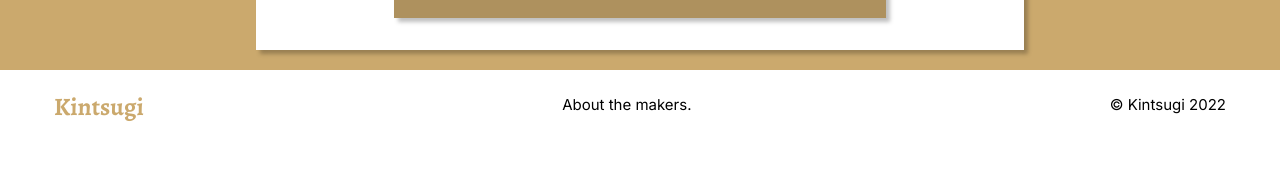
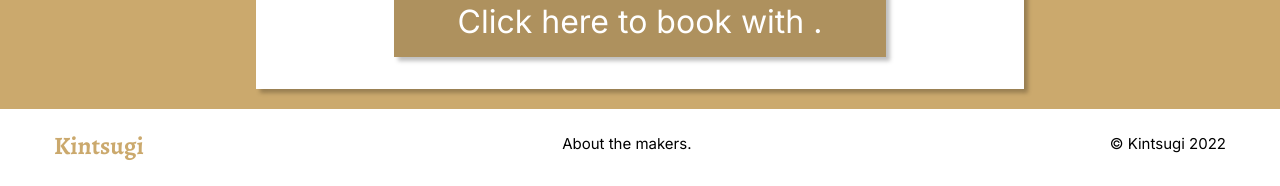
Before and after one commit to heyjiani/project-kintsugi, a React (Create React App) app in the folder react-front-end/: page /booking/1 in a window 1280 px wide. Shown: the part 611-797 px from the top of the page. Built offline with nearby package versions, Linux system fonts and the light colour scheme; no server answers.

Commit message:
adjusted footer and background heights for page consistancy

```diff
--- a/react-front-end/src/components/Professionals/ProfessionalListItem.jsx
+++ b/react-front-end/src/components/Professionals/ProfessionalListItem.jsx
@@ -40,7 +40,7 @@ export default function ProfessionalListItem(props) {
           </li>
         </ul>
       </div>
-      <footer>
+      <footer className="card">
         <button onClick={() => handleOnClick(id)}>Find out more</button>
       </footer>
     </li>
--- a/react-front-end/src/scss/components/_appointmentList.scss
+++ b/react-front-end/src/scss/components/_appointmentList.scss
@@ -6,7 +6,6 @@
   text-align: center;
   justify-content: center;
   margin-left: 20%;
-  margin-right: 20%;
   flex-direction: column;
   li:hover {
     background-color: #ae915e;
--- a/react-front-end/src/scss/components/_professionalList.scss
+++ b/react-front-end/src/scss/components/_professionalList.scss
@@ -8,7 +8,7 @@
     text-align: center;
     width: 70%;
     margin-left: 30%;
-    min-height: 575px;
+    min-height: 75vh;
 
     span {
       color: #cba96d;
--- a/react-front-end/src/scss/components/video.scss
+++ b/react-front-end/src/scss/components/video.scss
@@ -2,7 +2,7 @@
   margin: 3em 0;
   padding: 5rem 0;
   background-color: #cba96d;
-  min-height: 575px;
+  min-height: 80vh;
   margin-bottom: 0px;
 
   &__container {
--- a/react-front-end/src/scss/styles/_index.scss
+++ b/react-front-end/src/scss/styles/_index.scss
@@ -98,14 +98,43 @@ span {
   flex-direction: column;
   justify-content: space-between;
   text-align: center;
+  min-height: 90vh;
+  // overflow: clip;
+}
+.components_container2 {
+  background-color: #cba96d;
+  padding-top: 150px;
+  padding-bottom: 20px;
+  width: 100%;
+  display: flex;
+  flex-direction: column;
+  justify-content: space-between;
+  text-align: center;
+  min-height: 90vh;
+  overflow: clip;
 }
 
-footer {
+.card footer {
   background-color: white;
   display: flex;
   justify-content: space-between;
   padding: 25px 54px 25px 54px;
   font-size: 15px;
+  // height: 20%;
+  // overflow-y: clip;
+}
+
+  footer {
+  background-color: white;
+  display: flex;
+  justify-content: space-between;
+  padding: 25px 54px 25px 54px;
+  font-size: 15px;
+  max-height: 10vh;
+  bottom: 0;
+  // height: 20%;
+  // overflow-y: clip;
+
 
   h4 {
     color: #cba96d;
```
